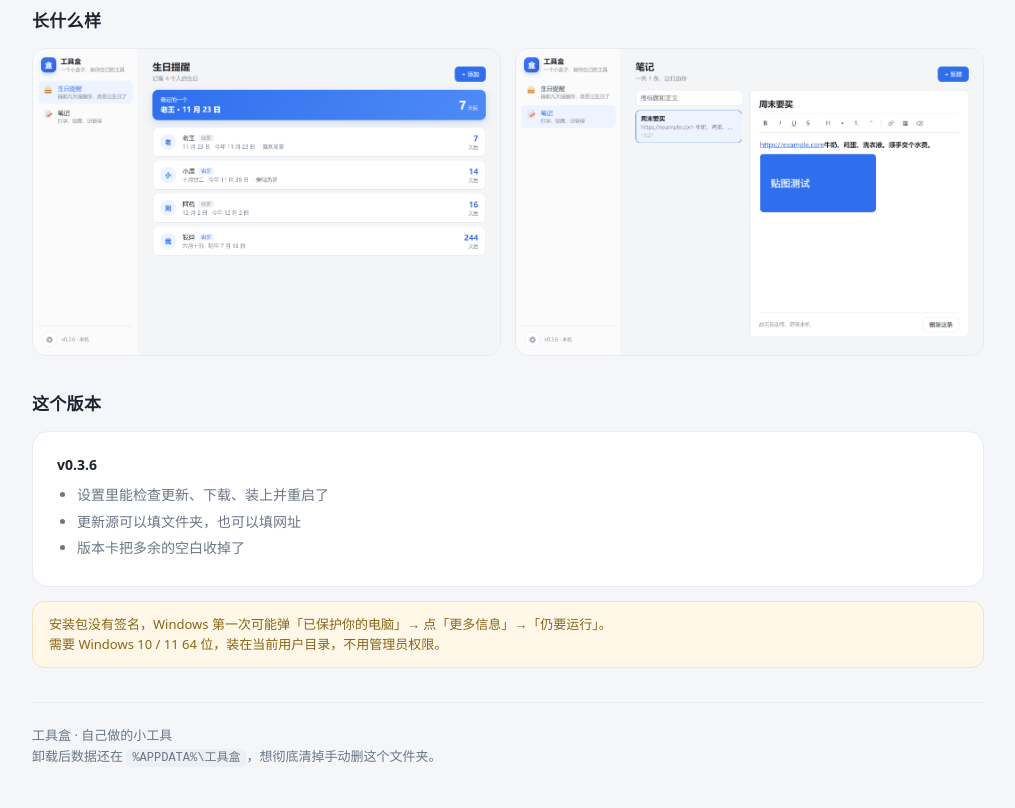
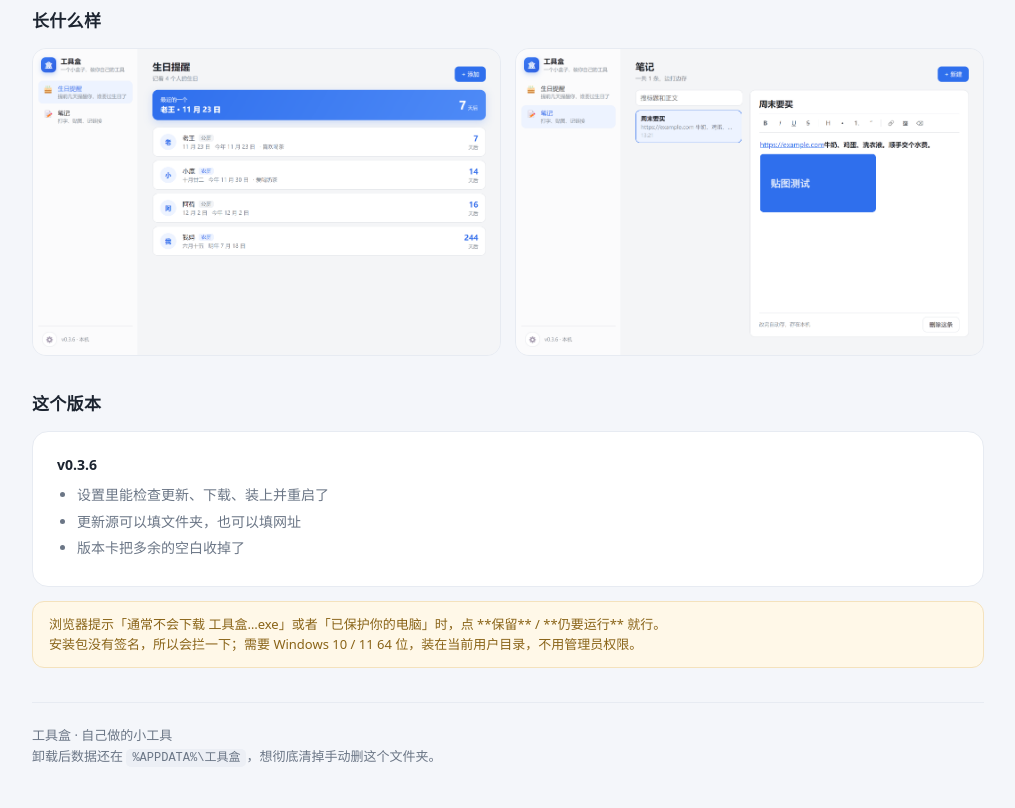
Before and after one commit to potatoes-07/toolbox, a plain HTML site: page index.html in a window 1280 px wide. Shown: the part 634-1442 px from the top of the page, without its empty margins (132-1147 px from the left). Drawn offline with Linux system fonts and the light colour scheme.

Commit message:
网页加一句浏览器拦截的提示

```diff
--- a/index.html
+++ b/index.html
@@ -182,8 +182,8 @@
           <div id="notes"></div>
         </div>
         <div class="tip">
-          安装包没有签名，Windows 第一次可能弹「已保护你的电脑」→ 点「更多信息」→「仍要运行」。<br />
-          需要 Windows 10 / 11 64 位，装在当前用户目录，不用管理员权限。
+          浏览器提示「通常不会下载 工具盒…exe」或者「已保护你的电脑」时，点 **保留** / **仍要运行** 就行。<br />
+          安装包没有签名，所以会拦一下；需要 Windows 10 / 11 64 位，装在当前用户目录，不用管理员权限。
         </div>
       </section>
 
```
